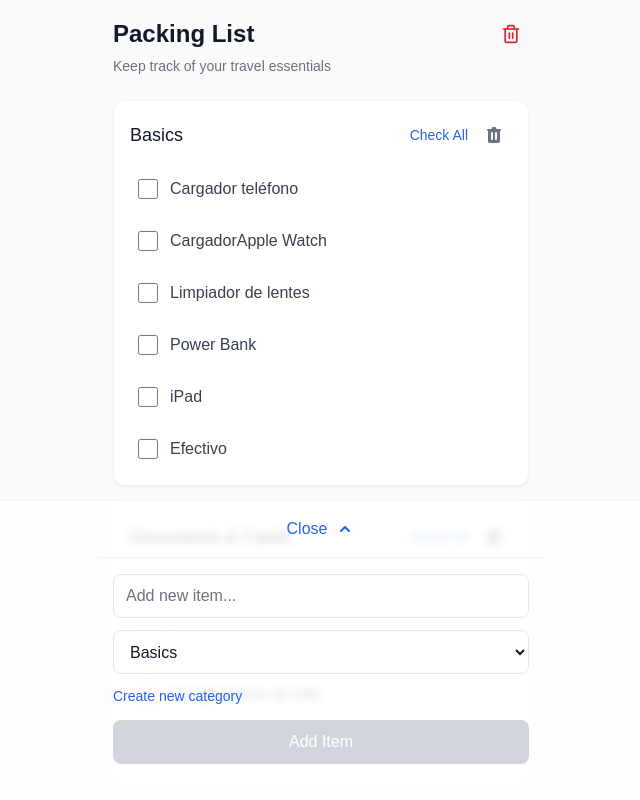
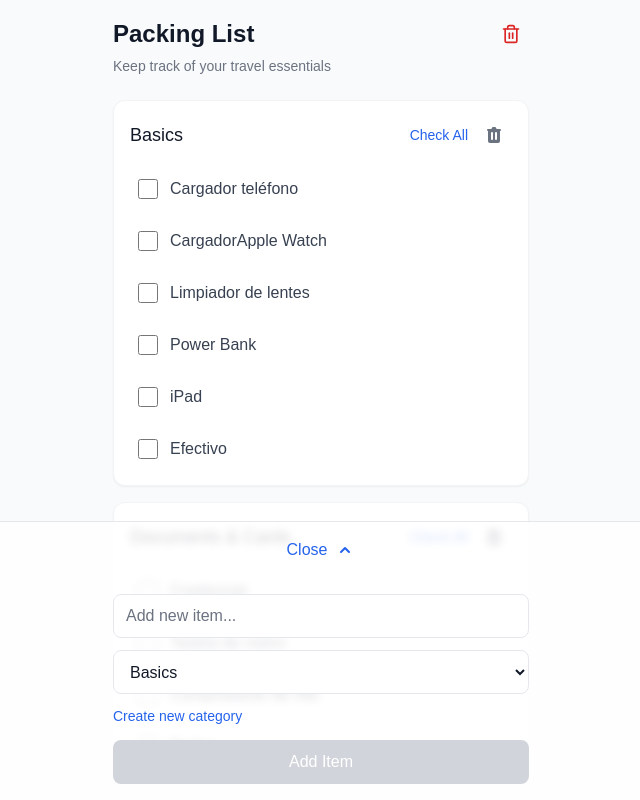
Before and after one commit to HugoLiconV/packing-list, a Next.js app: page / in a window 1280 px wide. Both pictures are taken after a click on the button "Add New Item". Shown: the top 800 px of the page, without its empty margins (319-959 px from the left). Built offline with nearby package versions, Linux system fonts and the light colour scheme.

Commit message:
fix overlap with CollapsibleAddForm

```diff
--- a/src/app/page.tsx
+++ b/src/app/page.tsx
@@ -5,6 +5,7 @@ import { PackingSection } from "../components/PackingSection";
 import { Toaster, toast } from "react-hot-toast";
 import { CollapsibleAddForm } from "../components/CollapsibleAddForm";
 import { DeleteAllButton } from "components/components/DeleteAllButton";
+import { generateId } from "components/utils/generateId";
 
 export default function Home() {
   const [items, setItems] = useState<PackingItem[]>([]);
@@ -59,7 +60,7 @@ export default function Home() {
   const addItem = (newItem: Omit<PackingItem, "id">) => {
     const item: PackingItem = {
       ...newItem,
-      id: crypto.randomUUID()
+      id: generateId()
     };
     setItems([...items, item]);
     lastAddedCategoryRef.current = item.category;
@@ -157,8 +158,14 @@ export default function Home() {
   };
 
   return (
-    <div className="min-h-screen bg-gray-50">
-      <div className="max-w-md mx-auto p-4 pb-32">
+    <div className="min-h-screen bg-gray-50 flex flex-col">
+      <div className="flex-1 overflow-auto">
+        <div
+          className="max-w-md mx-auto p-4"
+          style={{
+            paddingBottom: "calc(20px + env(safe-area-inset-bottom, 0px))"
+          }}
+        >
           <header className="mb-6">
             <div className="flex items-center justify-between">
               <h1 className="text-2xl font-semibold text-gray-900">
@@ -171,7 +178,7 @@ export default function Home() {
             </p>
           </header>
 
-        <main className="space-y-4">
+          <main className="space-y-4 mb-16">
             {Object.entries(groupedItems).map(([category, categoryItems]) => (
               <PackingSection
                 key={category}
@@ -185,13 +192,17 @@ export default function Home() {
             ))}
           </main>
         </div>
+      </div>
 
+      <div className="sticky bottom-0 w-full">
         <CollapsibleAddForm
           existingCategories={Array.from(
             new Set(items.map(item => item.category))
           )}
           onAddItem={addItem}
+          isOpen={false}
         />
+      </div>
 
       <Toaster />
     </div>
--- a/src/components/CollapsibleAddForm.tsx
+++ b/src/components/CollapsibleAddForm.tsx
@@ -1,31 +1,34 @@
-import { useState } from "react";
 import { AddItemForm } from "./AddItemForm";
 import { PackingItem } from "components/constants/items";
+import { useState, useEffect } from "react";
 
 interface CollapsibleAddFormProps {
+  isOpen: boolean;
   existingCategories: string[];
   onAddItem: (item: Omit<PackingItem, "id">) => void;
 }
 
 export function CollapsibleAddForm({
+  isOpen,
   existingCategories,
   onAddItem
 }: CollapsibleAddFormProps) {
-  const [isOpen, setIsOpen] = useState(false);
+  const [isExpanded, setIsExpanded] = useState(isOpen);
+
+  // Sync with parent's isOpen prop
+  useEffect(() => {
+    setIsExpanded(isOpen);
+  }, [isOpen]);
 
   return (
-    <div
-      className="fixed bottom-0 left-0 right-0 bg-white/80 backdrop-blur-sm border-t border-gray-100"
-      style={{
-        paddingBottom: "calc(20px + env(safe-area-inset-bottom, 0px))"
-      }}
-    >
+    <div className="bg-white/80 backdrop-blur-sm border-t border-gray-200">
       <div className="max-w-md mx-auto">
+        {/* Toggle Button - Always Visible */}
         <button
-          onClick={() => setIsOpen(!isOpen)}
+          onClick={() => setIsExpanded(!isExpanded)}
           className="w-full py-4 px-4 flex items-center justify-center gap-2 text-blue-600 font-medium"
         >
-          {isOpen ? (
+          {isExpanded ? (
             <>
               <span>Close</span>
               <svg
@@ -60,16 +63,19 @@ export function CollapsibleAddForm({
           )}
         </button>
 
-        {isOpen && (
-          <div className="p-4 border-t border-gray-100">
+        {/* Expandable Form Section */}
+        <div
+          className={`overflow-hidden transition-all duration-300 ease-in-out ${
+            isExpanded ? "max-h-[400px] opacity-100" : "max-h-0 opacity-0"
+          }`}
+        >
+          <div className="p-4">
             <AddItemForm
               existingCategories={existingCategories}
-              onAddItem={item => {
-                onAddItem(item);
-              }}
+              onAddItem={onAddItem}
             />
           </div>
-        )}
+        </div>
       </div>
     </div>
   );
--- /dev/null
+++ b/src/utils/generateId.ts
@@ -0,0 +1,11 @@
+export function generateId(): string {
+  // Use crypto API if available
+  if (typeof window !== "undefined" && window.crypto) {
+    const array = new Uint32Array(1);
+    window.crypto.getRandomValues(array);
+    return array[0].toString(36);
+  }
+
+  // Fallback to Math.random()
+  return Math.random().toString(36).substring(2, 9);
+}
```
Lines whose indentation alone changed are shown as unchanged.
